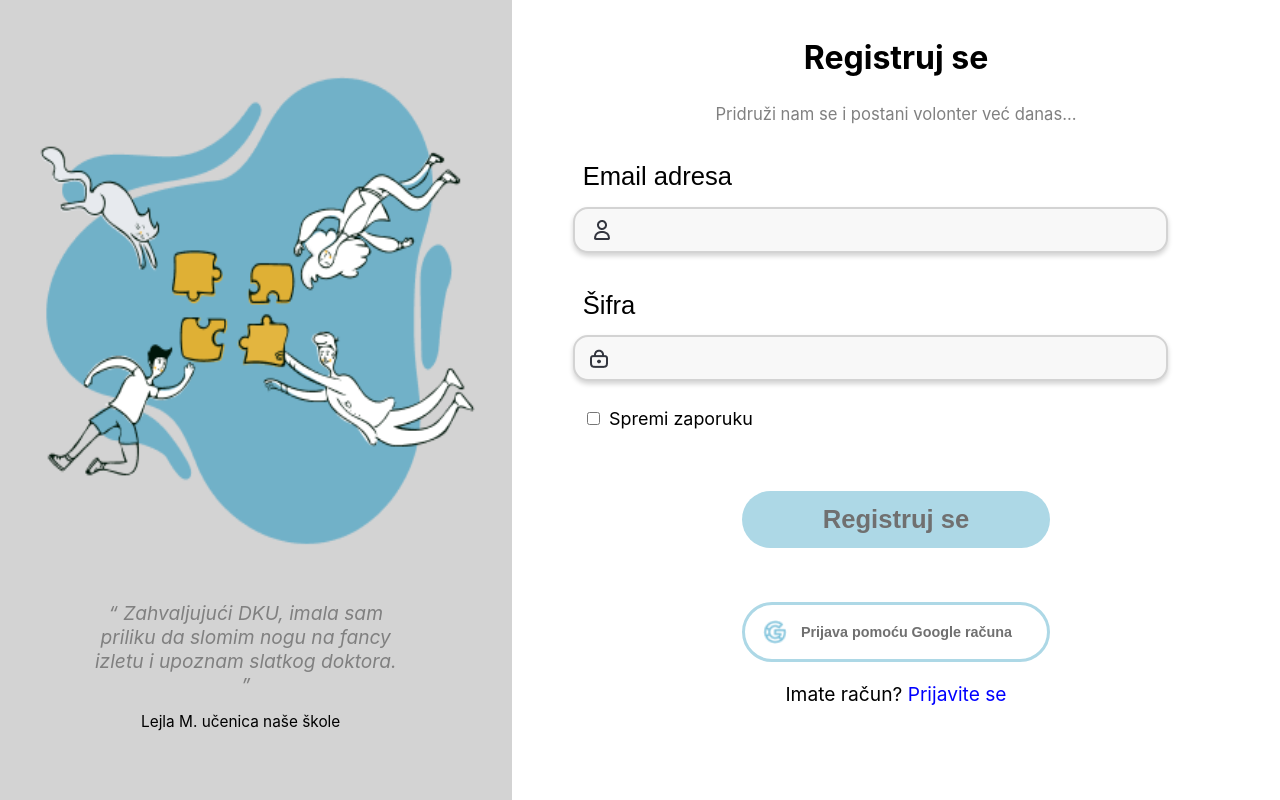
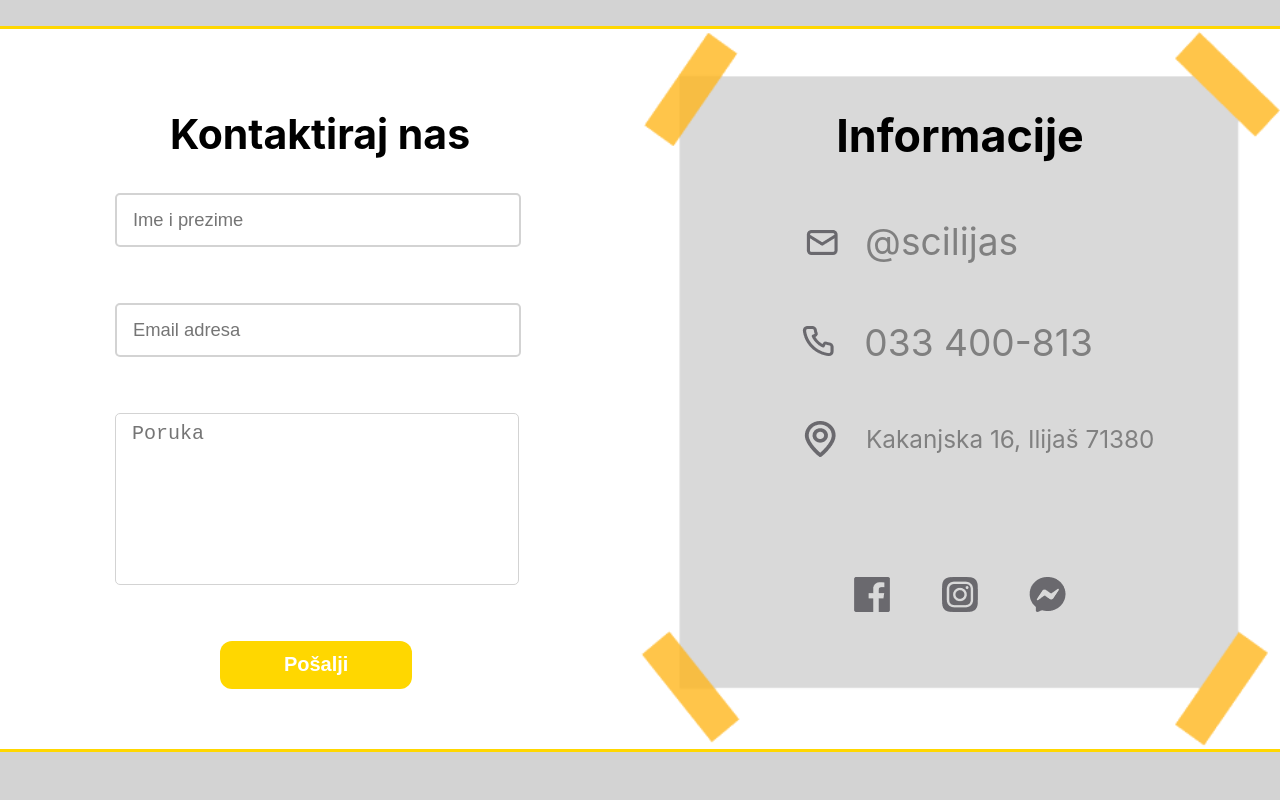
Before and after one commit to Bex480/DKU_web, a React (Create React App) app: page / in a window 1280 px wide. Built offline with nearby package versions, Linux system fonts and the light colour scheme.

Commit message:
Screen 1 and Screen 2 polished
Pretvorio mnoge elemente u komponente i skratio kod.

```diff
--- a/src/App.js
+++ b/src/App.js
@@ -1,11 +1,11 @@
 import './App.css';
 import Kontakt from './screens/kontaktScreen/kontakt.js'
-import Registar from './screens/registerScreen/register.js'
+import Registar from './screens/registerScreen/registar.js'
 
 function App() {
   return (
     <div className='App'>
-        <Registar></Registar>
+        <Kontakt></Kontakt>
     </div>
   );
 }
--- a/src/screens/kontaktScreen/kontakt.css
+++ b/src/screens/kontaktScreen/kontakt.css
@@ -15,66 +15,35 @@
     border-bottom: 3px solid gold;
 }
 
-.sectionOneHeaderBigScreen{
+.sectionOneHeader{
     margin-top: 10vh;
-    font-size: 6vh;
-}
-
-.sectionOneHeaderSmallScreen{
-    margin-top: 18vh;
-    font-size: 5vh;
-    margin-left: 2vw;
+    font-size: 3.2vw;
 }
 
 .sectionOneForm{
     display: flex;
     flex-flow: column;
-    margin-left: 10vw;
+    margin-left: 18%;
 }
 
-.sectionOneNameInputBigScreen{
+.sectionOneNameInput{
     border-radius: 5px;
     height: 6vh;
     width: 30vw;
     border-color: lightgrey;
     border-style: double;
-    padding-left: 1vw;
+    padding-left: 3%;
     font-size: 2.3vh;
     margin-bottom: 7vh;
 }
 
-.sectionOneNameInputSmallScreen{
-    border-radius: 5px;
-    height: 5vh;
-    width: 30vw;
-    border-color: lightgrey;
-    border-style: double;
-    padding-left: 1vw;
-    font-size: 2.3vh;
-    margin-bottom: 4vh;
-}
-
-.sectionOneMessageInputBigScreen{
+.sectionOneMessageInput{
     border-radius: 5px;
     height: 20vh;
     width: 30vw;
     border-color: lightgrey;
     border-style: double;
-    padding-left: 1vw;
-    font-size: 2.5vh;
-    margin-bottom: 7vh;
-    resize: none;
-    padding-top: 1vh;
-    font-weight: lighter;
-}
-
-.sectionOneMessageInputSmallScreen{
-    border-radius: 5px;
-    height: 20vh;
-    width: 30vw;
-    border-color: lightgrey;
-    border-style: double;
-    padding-left: 1vw;
+    padding-left: 3%;
     font-size: 2.5vh;
     margin-bottom: 7vh;
     resize: none;
@@ -88,7 +57,7 @@
     background-color: gold;
     border-radius: 12px;
     border: none;
-    margin-left: 8vw;
+    margin-left: 20%;
     font-size: 20px;
     font-weight: bold;
     color: white;
@@ -111,112 +80,60 @@
     height: 90%;
     background-image: url(./kontaktAssets/kontaktInformacije.png);
     background-repeat: no-repeat;
-    background-position:center;
-    background-size: contain;
+    background-position: center;
+    background-size: 100% 100%;
     border-top: 3px solid gold;
     border-bottom: 3px solid gold;
 }
 
-.sectionTwoHeaderBigScreen{
+.sectionTwoHeader{
     margin-top: 10vh;
-    font-size: 6vh;
+    font-size: 3.5vw;
 }
 
-.sectionTwoHeaderSmallScreen{
-    margin-top: 18vh;
-    font-size: 5vh;
-}
-
-.mailIconBigScreen{
-    margin-right: 2vw;
+.mailIcon{
+    margin-right: 5%;
     src: url(./kontaktAssets/mailIcon.png);
 }
 
-.mailIconSmallScreen{
-    margin-right: 2vw;
-    src: url(./kontaktAssets/mailIcon.png);
-}
-
-.phoneIconBigScreen{
-    margin-right: 2vw;
+.phoneIcon{
+    margin-right: 5%;
     src: url(./kontaktAssets/phoneIcon.png);
 }
 
-.phoneIconSmallScreen{
-    margin-right: 2vw;
-    src: url(./kontaktAssets/phoneIcon.png);
-}
-
-.locationIconBigScreen{
-    margin-right: 2vw;
+.locationIcon{
+    margin-right: 5%;
     src: url(./kontaktAssets/locationIcon.png);
 }
 
-.locationIconSmallScreen{
-    margin-right: 2vw;
-    src: url(./kontaktAssets/locationIcon.png);
-}
-
-.mailTextBigScreen{
+.mailText{
     margin-top: 7vh;
-    margin-right: 7vw;
-    font-size: 5vh;
+    margin-right: 15%;
+    font-size: 2.9vw;
     color: grey;
 }
 
-.mailTextSmallScreen{
-    margin-top: 5vh;
-    margin-right: 13vw;
-    font-size: 4vh;
+.phoneText{
+    margin-top: 7vh;
+    margin-right: 2vw;
+    font-size: 2.9vw;
     color: grey;
 }
 
-.phoneTextBigScreen{
+.locationText{
     margin-top: 7vh;
-    margin-right: 2vw;
-    font-size: 5vh;
-    color: grey;
-}
-
-.phoneTextSmallScreen{
-    margin-top: 5vh;
-    margin-right: 8vw;
-    font-size: 4vh;
-    color: grey;
-}
-
-.locationTextBigScreen{
-    margin-top: 7vh;
-    font-size: 3vh;
+    font-size: 1.9vw;
     text-align: center;
     color: grey;
-    margin-left: 1vw;
+    margin-left: 6%;
     display: flex;
     justify-content: center;
     align-items: center;
 }
 
-.locationTextSmallScreen{
-    margin-top: 5vh;
-    font-size: 3vh;
-    text-align: center;
-    color: grey;
-    margin-left: 1vw;
-    display: flex;
-    justify-content: center;
-    align-items: center;
-}
-
-.iconContainerBigScreen{
+.iconContainer{
     margin-top: 15vh;
     display: flex;
     justify-content: center;
     gap: 4vw;
 }
-
-.iconContainerSmallScreen{
-    margin-top: 10vh;
-    display: flex;
-    justify-content: center;
-    gap: 4vw;
-}
--- a/src/screens/kontaktScreen/kontakt.js
+++ b/src/screens/kontaktScreen/kontakt.js
@@ -1,6 +1,6 @@
 import './kontakt.css'
-import Polje1 from './polje1';
-import Polje2 from './polje2';
+import Polje1 from './kontaktPolje1';
+import Polje2 from './kontaktPolje2';
 
 function Kontakt() {
 
--- /dev/null
+++ b/src/screens/kontaktScreen/kontaktPolje1.js
@@ -0,0 +1,26 @@
+import './kontakt.css'
+
+export default function Polje1 () {
+
+    function formSubmit () {
+        console.log("Submitano!!")
+    }
+
+    function Inputs(props) {
+        return(
+            <input className='sectionOneNameInput' placeholder={props.placeholder}></input>
+        )
+    }
+
+    return(
+        <section className='sectionOne'>
+            <h1 className='sectionOneHeader'>Kontaktiraj nas</h1>
+                <form onSubmit={formSubmit} className='sectionOneForm'>
+                    <Inputs placeholder='Ime i prezime'/>
+                    <Inputs placeholder='Email adresa'/>
+                    <textarea className='sectionOneMessageInput' placeholder='Poruka'></textarea>
+                    <button className='sectionOneButton'>Pošalji</button>
+                </form>
+        </section>
+    )
+}
--- /dev/null
+++ b/src/screens/kontaktScreen/kontaktPolje2.js
@@ -0,0 +1,45 @@
+import './kontakt.css'
+
+export default function Polje2 () {
+
+    function Informacije (props) {
+        return(
+            <p className={props.class}>
+                <img className={props.class2} alt='Failed to load' src={props.source}></img>
+                {props.message}
+            </p>
+        )
+    }
+
+    function Slike (props) {
+        return(
+            <img src={props.source} alt='Failed to load'></img>
+        )
+    }
+
+    return(
+        <section className='sectionTwo'>
+            <h1 className='sectionTwoHeader'>Informacije</h1>
+                <Informacije
+                    class='mailText'
+                    class2='mailIcon'
+                    message='@scilijas'
+                    source={require('./kontaktAssets/mailIcon.png')}/>
+                <Informacije
+                    class='phoneText'
+                    class2='phoneIcon'
+                    message='033 400-813'
+                    source={require('./kontaktAssets/phoneIcon.png')}/>
+                <Informacije
+                    class='locationText'
+                    class2='locationIcon'
+                    message='Kakanjska 16, Ilijaš 71380'
+                    source={require('./kontaktAssets/locationIcon.png')}/>
+            <footer className='iconContainer'>
+                <Slike source={require('./kontaktAssets/facebookIcon.png')} alt='Failed to load'/>
+                <Slike source={require('./kontaktAssets/instagramIcon.png')} alt='Failed to load'/>
+                <Slike source={require('./kontaktAssets/messengerIcon.png')} alt='Failed to load'/>
+            </footer>
+        </section>
+    )
+}
--- a/src/screens/kontaktScreen/polje1.js
+++ /dev/null
@@ -1,34 +0,0 @@
-import './kontakt.css'
-
-export default function Polje1 () {
-
-    function formSubmit () {
-        console.log("Submitano!!")
-    }
-
-    return(
-    window.innerWidth > 1100 ?
-        // Veliki ekran
-        <section className='sectionOne'>
-            <h1 className='sectionOneHeaderBigScreen'>Kontaktiraj nas</h1>
-                <form onSubmit={formSubmit} className='sectionOneForm'>
-                    <input className='sectionOneNameInputBigScreen' placeholder='Ime i prezime'></input>
-                    <input className='sectionOneNameInputBigScreen' placeholder='Email adresa'></input>
-                    <textarea className='sectionOneMessageInputBigScreen' placeholder='Poruka'></textarea>
-                    <button className='sectionOneButton'>Pošalji</button>
-                </form>
-        </section>
-
-    :
-     // Mali ekran
-        <section className='sectionOne'>
-            <h1 className='sectionOneHeaderSmallScreen'>Kontaktiraj nas</h1>
-                <form onSubmit={formSubmit} className='sectionOneForm'>
-                    <input className='sectionOneNameInputSmallScreen' placeholder='Ime i prezime'></input>
-                    <input className='sectionOneNameInputSmallScreen' placeholder='Email adresa'></input>
-                    <textarea className='sectionOneMessageInputSmallScreen' placeholder='Poruka'></textarea>
-                    <button className='sectionOneButton'>Pošalji</button>
-                </form>
-        </section>
-    )
-}
--- a/src/screens/registerScreen/register.css
+++ b/src/screens/registerScreen/registar.css
@@ -3,7 +3,7 @@
     height: 100%;
     width: 100%;
     display: flex;
-    background-color: lightgreen;
+    background-color: lightgrey;
 }
 
 .firstSection{
@@ -88,6 +88,10 @@
     font-size: 1.4vw;
 }
 
+.secondSectionLabel:hover{
+    cursor: pointer;
+}
+
 .secondSectionRegisterButton{
     width: 40%;
     height: 13%;
--- /dev/null
+++ b/src/screens/registerScreen/registar.js
@@ -0,0 +1,12 @@
+import './registar.css'
+import Polje1 from './registarPolje1.js'
+import Polje2 from './registarPolje2.js'
+
+export default function Registar() {
+    return(
+        <div className='mainContainer'>
+            <Polje1 /> {/* Polje sa slikom i porukom */}
+            <Polje2 /> {/* Polje sa registracijskom formom */}
+        </div>
+    )
+}
--- /dev/null
+++ b/src/screens/registerScreen/registarPolje1.js
@@ -0,0 +1,16 @@
+import './registar.css'
+
+export default function Polje1 () {
+    return(
+        <section className='firstSection'>
+            <img className='firstSectionImage' src={require('./registarAssets/StudentImage.png')}
+            alt='Cannot load resource'></img>
+            <article className='firstSectionQuote'>
+            “ Zahvaljujući DKU, imala sam priliku
+            da slomim nogu na fancy izletu
+            i upoznam slatkog doktora. ”
+            </article>
+            <p className='firstSectionName'>Lejla M. učenica naše škole</p>
+        </section>
+    )
+}
--- a/src/screens/registerScreen/register.js
+++ b/src/screens/registerScreen/registarPolje2.js
@@ -1,14 +1,16 @@
-import './register.css'
+import './registar.css'
 
-export default function Registar() {
+export default function Polje2 () {
 
     function InputField(props){
         return(
             <div className='secondSectionInputContainer'>
                 <p className='secondSectionInputName'>{props.sectionName}</p>
-                <input className='secondSectionInput'
-                style={{backgroundImage: `url(${LoadImages(props.icon)})`}}
-                type={isPass ? 'password' : ''}></input>
+                <input
+                    className='secondSectionInput'
+                    style={{backgroundImage: `url(${LoadImages(props.icon)})`}}
+                    type={isPass ? 'password' : ''}>
+                </input>
             </div>
         )
     }
@@ -34,17 +36,7 @@ export default function Registar() {
     }
 
     return(
-        <div className='mainContainer'>
-            <section className='firstSection'>
-                <img className='firstSectionImage' src={require('./registarAssets/StudentImage.png')} alt='Cannot load resource'></img>
-                <article className='firstSectionQuote'>
-                “ Zahvaljujući DKU, imala sam priliku
-                  da slomim nogu na fancy izletu
-                  i upoznam slatkog doktora. ”
-                </article>
-                <p className='firstSectionName'>Lejla M. učenica naše škole</p>
-            </section>
-            <section className='secondSection'>
+        <section className='secondSection'>
                 <h1 className='secondSectionHeader'>Registruj se</h1>
                 <article className='secondSectionIntro'>Pridruži nam se i postani volonter već danas...</article>
                 <form onSubmit={formSubmit} className='secondSectionForm'>
@@ -61,7 +53,6 @@ export default function Registar() {
                 </form>
                 <button className='secondSectionGoogleButton'>Prijava pomoću Google računa</button>
                 <p className='secondSectionPitanje'>Imate račun? <a className='secondSectionNav'>Prijavite se</a></p>
-            </section>
-        </div>
+        </section>
     )
 }
```
Also changed, not shown: src/screens/kontaktScreen/polje2.js (deleted, +0 -52 lines).
